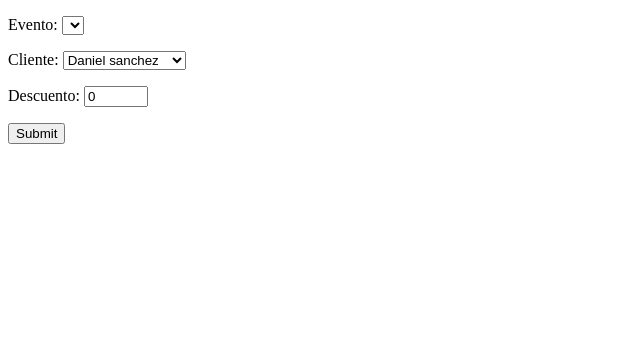
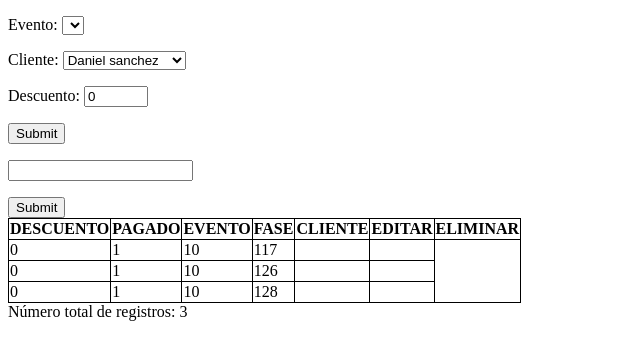
Before and after one commit to DanielRinconM/yaautTouring, a PHP site: page /experiencias.php in a window 1280 px wide. Shown: the top 360 px of the page, without its empty margins (0-640 px from the left). Run offline with PHP 8.4, Linux system fonts and the light colour scheme; data comes from the database, SQL or seed files in the repository; both versions use the stored data as it was after the commit; lists and menus that the app fills with data are empty.

Commit message:
Buscador experiencia

```diff
--- a/experiencias.php
+++ b/experiencias.php
@@ -48,12 +48,35 @@ $con = conectar();
 		<input type="submit" name="submitButton">
 		</p>
     </form>
+		<form id="buscarExperiencia" name="buscarExperiencia" method="post" action="">
+    <p>
+			<label>
+				<input type="text" name="buscar">
+			</label>
+	</p>
+		<input type="submit" name="buscarButton">
+    </form>
 		<?php
 		include("insertarExperiencia.php");
+		include("mostrarExperiencia.php");
 		if(isset($_POST['submitButton'])){ //check if form was submitted
 		    insertarExperiencia($con);
 		}
 		?>
+		    <table style='border: 1px solid black; border-collapse: collapse;'>
+		    <tr>
+		        <th style='border: 1px solid black;'>DESCUENTO</th>
+		        <th style='border: 1px solid black;'>PAGADO</th>
+						<th style='border: 1px solid black;'>EVENTO</th>
+		        <th style='border: 1px solid black;'>FASE</th>
+		        <th style='border: 1px solid black;'>CLIENTE</th>
+						<th style='border: 1px solid black;'>EDITAR</th>
+		        <th style='border: 1px solid black;'>ELIMINAR</th>
+		    </tr>
+		<?php
+		    mostrarExperiencia($con);
+		    desconectar($con);
+		?>
 
 </body>
 </html>
--- /dev/null
+++ b/mostrarExperiencia.php
@@ -0,0 +1,28 @@
+<?php
+function mostrarExperiencia($con){
+    if(isset($_POST['buscarButton'])){ //check if form was submitted
+        $buscar = $_POST['buscar'];
+        $SQL = "SELECT `descuento`, `pagado`, `idEvento`, `idFase`, `idCliente` FROM experiencias WHERE descuento LIKE '$buscar%' OR pagado LIKE '$buscar%' OR idEvento LIKE '$buscar%' OR idFase LIKE '$buscar%' OR idCliente LIKE '$buscar%' ORDER BY descuento, pagado";
+    }else{
+    $SQL = "SELECT `descuento`, `pagado`, `idEvento`, `idFase`, `idCliente` FROM experiencias ORDER BY descuento, pagado";
+    }
+    $Resultado = consultar($con, $SQL);
+    $n = mysqli_num_rows($Resultado);
+    for ($i=0; $i < $n; $i++) {
+        print("<tr>");
+        $Fila = mysqli_fetch_row($Resultado);
+        for ($x=1; $x < count($Fila); $x++) {
+                if($x == 5){
+                    print("<td style='border: 1px solid black;'> $".$Fila[$x]."</td>");
+                }else{
+                    print("<td style='border: 1px solid black;'>".$Fila[$x]."</td>");
+                }
+        }
+        print("<th style='border: 1px solid black;'></th>");
+        print("<th style='border: 1px solid black;'></th>");
+        print("</tr>");
+    }
+    print("</table>");
+    print("Número total de registros: ".$n);
+}
+?>
```
Also changed, not shown: yaauttouringdb.sql (+47 -0 lines). Lines whose indentation alone changed are shown as unchanged.
